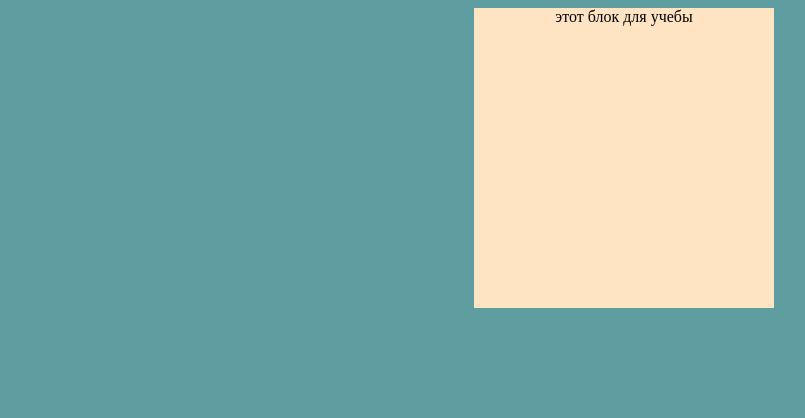
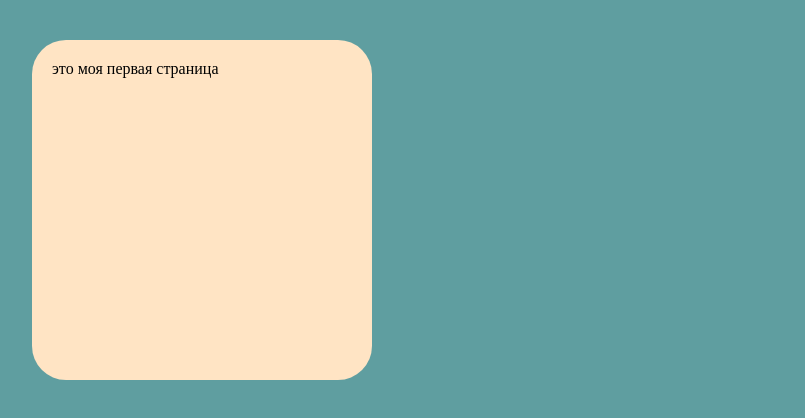
Before and after one commit to sarbanhaxb/gittest, a plain HTML site: page index.html in a window 1280 px wide. Shown: the top 418 px of the page, without its empty margins (16-821 px from the left). Drawn offline with Linux system fonts and the light colour scheme.

Commit message:
новое обучение HTML

```diff
--- a/css/main.css
+++ b/css/main.css
@@ -1,13 +1,14 @@
 body {
     background-color: cadetblue;
-    height: 4000px;
+    height: 2000px;
 }
 
 div {
     background-color: bisque;
     width: 300px;
     height: 300px;
-    left: auto;
-    text-align: center;
-    margin: auto;
+    padding: 20px;
+    border-radius: 10%;
+    border-style: solid 55px black;
+    margin: 40px;
 }
--- a/index.html
+++ b/index.html
@@ -1,13 +1,13 @@
 <!DOCTYPE html>
-<html lang="en">
+<html lang="ru">
 <head>
     <meta charset="UTF-8">
     <meta http-equiv="X-UA-Compatible" content="IE=edge">
     <meta name="viewport" content="width=device-width, initial-scale=1.0">
     <link rel="stylesheet" href="css/main.css">
-    <title>Мы учим GIT!!!</title>
+    <title>ЭПС</title>
 </head>
 <body>
-    <div>этот блок для учебы</div>
+    <div>это моя первая страница</div>
 </body>
 </html>
```
